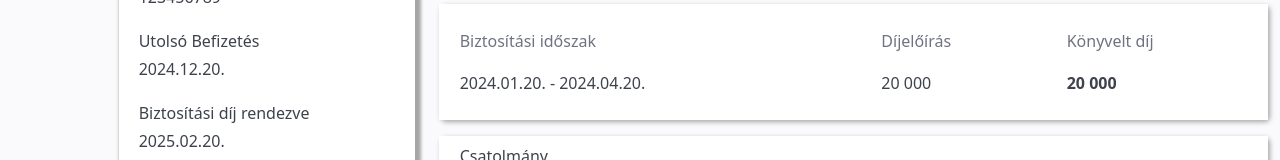
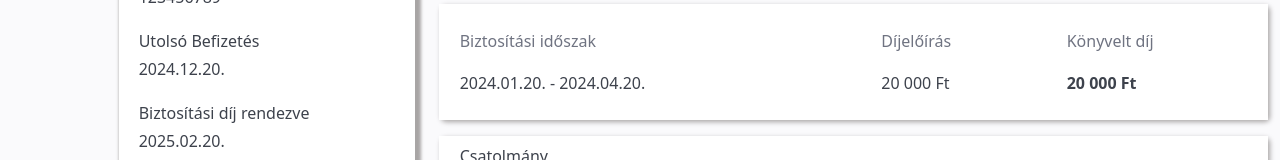
Before and after one commit to UranvarosAsza/grpm, a Vue app in the folder app/insurance/: page / in a window 1280 px wide. Both pictures are taken after a click on the button 1222 px from the left and 290 px from the top of the page. Shown: the part 342-502 px from the top of the page. Built offline with nearby package versions, Linux system fonts and the light colour scheme.

Commit message:
currency added to the details card

```diff
--- a/app/insurance/src/components/ListElement.vue
+++ b/app/insurance/src/components/ListElement.vue
@@ -40,8 +40,8 @@
         <tbody>
           <tr>
             <td>{{ dateOfPayment }} - {{ paymentValidUntil }}</td>
-            <td>{{ new Intl.NumberFormat('hu-HU').format(value) }}</td>
-            <td class="value">{{ new Intl.NumberFormat('hu-HU').format(value) }}</td>
+            <td>{{ new Intl.NumberFormat('hu-HU').format(value) }} Ft</td>
+            <td class="value">{{ new Intl.NumberFormat('hu-HU').format(value) }} Ft</td>
           </tr>
         </tbody>
       </table>
```
